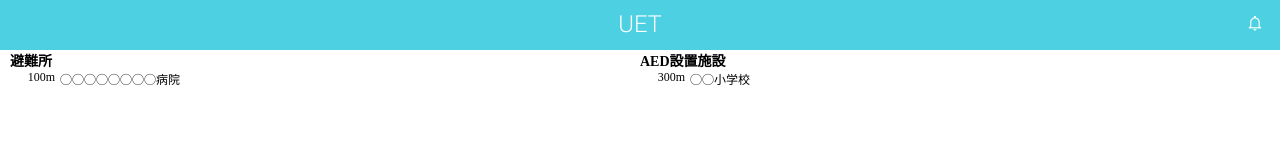
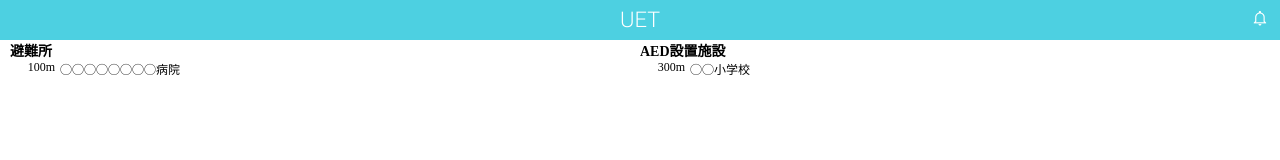
Before and after one commit to simochee/uet.design, a website: page docs/index.html in a window 1280 px wide. Drawn offline with Linux system fonts and the light colour scheme; files whose address does not match are found by name.

Commit message:
ヘッダの高さを調整

```diff
--- a/src/sass/_navbar.sass
+++ b/src/sass/_navbar.sass
@@ -1,5 +1,5 @@
 .navbar
-	$height: 50px
+	$height: 40px
 	position: relative
 	width: 100%
 	height: $height
@@ -21,7 +21,7 @@
 		height: $height
 		font-family: 'Yantramanav', sans-serif
 		font-weight: 400
-		font-size: 26px
+		font-size: 24px
 		line-height: $height
 	.navbar-btn-icon
 		$margin: 10px
```
Also changed, not shown: docs/stylesheets/main.css.
